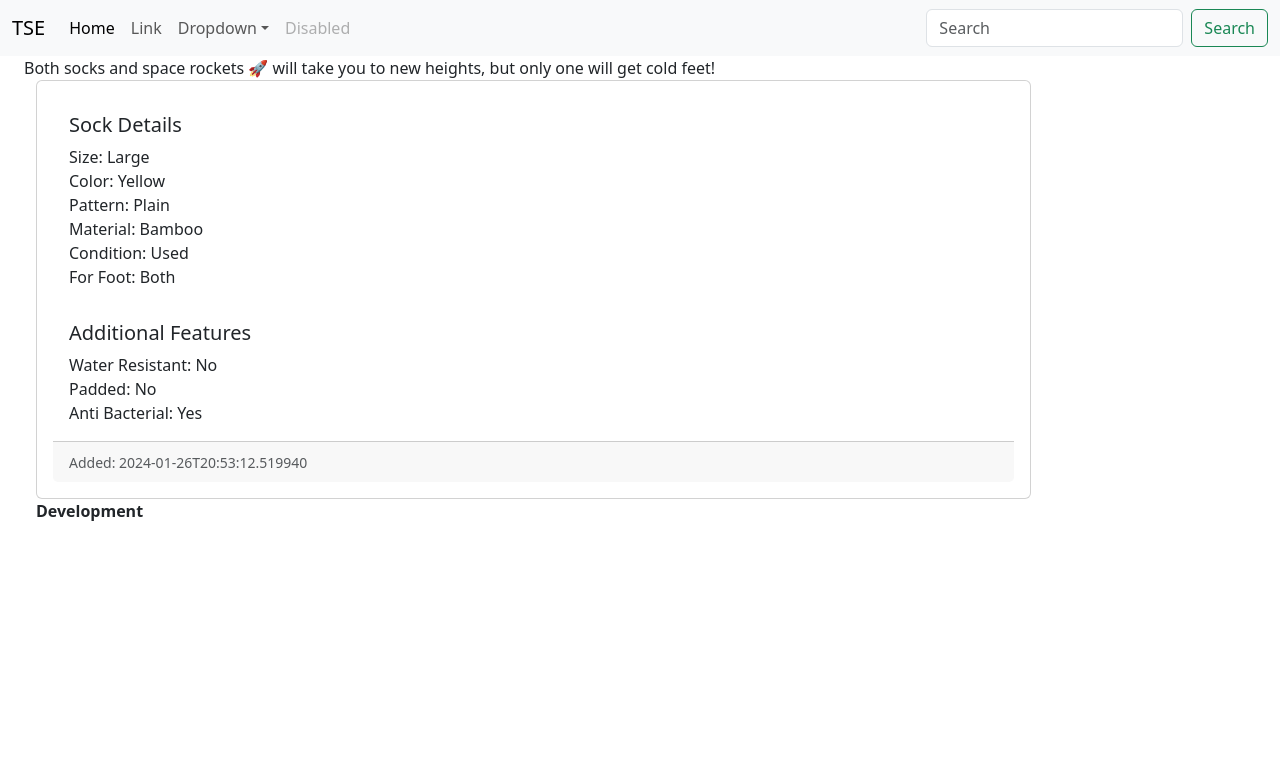
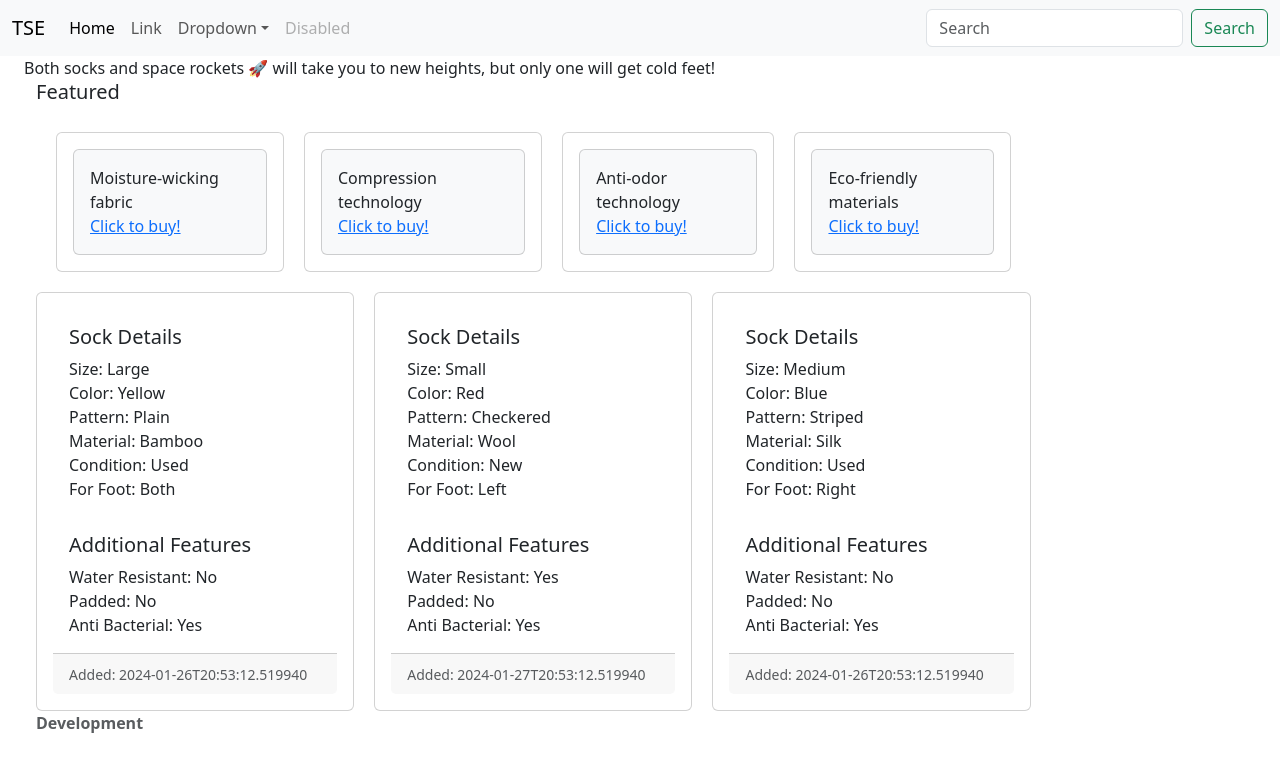
Before and after one commit to GraceTao/the-sock-exchange, a React (Vite) app in the folder react/: page / in a window 1280 px wide. Shown: the top 772 px of the page. Built offline with nearby package versions, Linux system fonts and the light colour scheme.

Commit message:
created Featured component

```diff
--- a/react/src/App.jsx
+++ b/react/src/App.jsx
@@ -1,39 +1,75 @@
-import sock_data from './assets/sock.json';
-import Sock from './components/Sock';
-import Footer from './components/Footer';
-import Search from './components/Search';
+import sock_data from "./assets/sock.json";
+import Sock from "./components/Sock";
+import Footer from "./components/Footer";
+import Search from "./components/Search";
+import Featured from "./components/Featured";
 
 function App() {
-
   return (
     <>
       <nav className="navbar navbar-expand-lg bg-body-tertiary">
         <div className="container-fluid">
-          <a className="navbar-brand" href="#">TSE</a>
-          <button className="navbar-toggler" type="button" data-bs-toggle="collapse" data-bs-target="#navbarSupportedContent" aria-controls="navbarSupportedContent" aria-expanded="false" aria-label="Toggle navigation">
+          <a className="navbar-brand" href="#">
+            TSE
+          </a>
+          <button
+            className="navbar-toggler"
+            type="button"
+            data-bs-toggle="collapse"
+            data-bs-target="#navbarSupportedContent"
+            aria-controls="navbarSupportedContent"
+            aria-expanded="false"
+            aria-label="Toggle navigation"
+          >
             <span className="navbar-toggler-icon"></span>
           </button>
           <div className="collapse navbar-collapse" id="navbarSupportedContent">
             <ul className="navbar-nav me-auto mb-2 mb-lg-0">
               <li className="nav-item">
-                <a className="nav-link active" aria-current="page" href="#">Home</a>
+                <a className="nav-link active" aria-current="page" href="#">
+                  Home
+                </a>
               </li>
               <li className="nav-item">
-                <a className="nav-link" href="#">Link</a>
+                <a className="nav-link" href="#">
+                  Link
+                </a>
               </li>
               <li className="nav-item dropdown">
-                <a className="nav-link dropdown-toggle" href="#" role="button" data-bs-toggle="dropdown" aria-expanded="false">
+                <a
+                  className="nav-link dropdown-toggle"
+                  href="#"
+                  role="button"
+                  data-bs-toggle="dropdown"
+                  aria-expanded="false"
+                >
                   Dropdown
                 </a>
                 <ul className="dropdown-menu">
-                  <li><a className="dropdown-item" href="#">Action</a></li>
-                  <li><a className="dropdown-item" href="#">Another action</a></li>
-                  <li><hr className="dropdown-divider" /></li>
-                  <li><a className="dropdown-item" href="#">Something else here</a></li>
+                  <li>
+                    <a className="dropdown-item" href="#">
+                      Action
+                    </a>
+                  </li>
+                  <li>
+                    <a className="dropdown-item" href="#">
+                      Another action
+                    </a>
+                  </li>
+                  <li>
+                    <hr className="dropdown-divider" />
+                  </li>
+                  <li>
+                    <a className="dropdown-item" href="#">
+                      Something else here
+                    </a>
+                  </li>
                 </ul>
               </li>
               <li className="nav-item">
-                <a className="nav-link disabled" aria-disabled="true">Disabled</a>
+                <a className="nav-link disabled" aria-disabled="true">
+                  Disabled
+                </a>
               </li>
             </ul>
             <Search />
@@ -41,19 +77,25 @@
         </div>
       </nav>
       <main role="main" className="col-md-9 ml-sm-auto col-lg-10 px-md-4">
-
         <div className="container-fluid">
           <div className="row">
-            Both socks and space rockets 🚀 will take you to new heights, but only one will get cold feet!
-            <div className="card-container">
-              <Sock data={sock_data}/>
+            Both socks and space rockets 🚀 will take you to new heights, but
+            only one will get cold feet!
+            <Featured />
+            <div
+              className="card-container"
+              style={{ display: "flex", flexWrap: "wrap", gap: "20px" }}
+            >
+              {sock_data.map((sock) => (
+                <Sock key={sock.id} data={sock} />
+              ))}
             </div>
             <Footer environment="Development" />
           </div>
         </div>
       </main>
     </>
-  )
+  );
 }
 
-export default App
+export default App;
--- a/react/src/assets/sock.json
+++ b/react/src/assets/sock.json
@@ -1,4 +1,5 @@
-{
+[{
+    "id": "1",
     "sockDetails": {
         "size": "Large",
         "color": "Yellow",
@@ -13,4 +14,38 @@
         "antiBacterial": true
     },
     "addedTimestamp": "2024-01-26T20:53:12.519940"
-}
+},
+{
+    "id": "2",
+    "sockDetails": {
+        "size": "Small",
+        "color": "Red",
+        "pattern": "Checkered",
+        "material": "Wool",
+        "condition": "New",
+        "forFoot": "Left"
+    },
+    "additionalFeatures": {
+        "waterResistant": true,
+        "padded": false,
+        "antiBacterial": true
+    },
+    "addedTimestamp": "2024-01-27T20:53:12.519940"
+},
+{
+    "id": "3",
+    "sockDetails": {
+        "size": "Medium",
+        "color": "Blue",
+        "pattern": "Striped",
+        "material": "Silk",
+        "condition": "Used",
+        "forFoot": "Right"
+    },
+    "additionalFeatures": {
+        "waterResistant": false,
+        "padded": false,
+        "antiBacterial": true
+    },
+    "addedTimestamp": "2024-01-26T20:53:12.519940"
+}]
--- /dev/null
+++ b/react/src/components/Featured.jsx
@@ -0,0 +1,31 @@
+const Featured = () => {
+  const sockFeatures = [
+    "Moisture-wicking fabric",
+    "Compression technology",
+    "Anti-odor technology",
+    "Eco-friendly materials",
+  ];
+
+  return (
+    <div>
+      <h5>Featured</h5>
+      <div
+        className="card-container d-flex flex-row justify-content-start"
+        style={{ gap: "20px", padding: "20px" }}
+      >
+        {sockFeatures.map((feature) => (
+          <div className="card">
+            <div className="card bg-light">
+              <div className="card-text">{feature}</div>
+              <div className="card=text">
+                <a href="#">Click to buy!</a>
+              </div>
+            </div>
+          </div>
+        ))}
+      </div>
+    </div>
+  );
+};
+
+export default Featured;
--- a/react/src/components/Footer.jsx
+++ b/react/src/components/Footer.jsx
@@ -1,6 +1,6 @@
 export default function Footer(props) {
     return (
-        <footer clasName="text-muted">
+        <footer className="text-muted">
             <div><strong>{props.environment}</strong></div>
         </footer>
     )
--- a/react/src/components/Sock.jsx
+++ b/react/src/components/Sock.jsx
@@ -2,7 +2,7 @@
 
 const Sock = (prop) => {
     return (
-        <div className="card">
+        <div className="card" style={{flex: "1", minWidth: "300px", maxWidth: "45%"}}>
             <div className="card-body">
                 <h5 className="card-title">Sock Details</h5>
                 <div className="card-text">Size: {prop.data.sockDetails.size}</div>
```
Also changed, not shown: react/src/assets/promo.json (added, +26 -0 lines).
